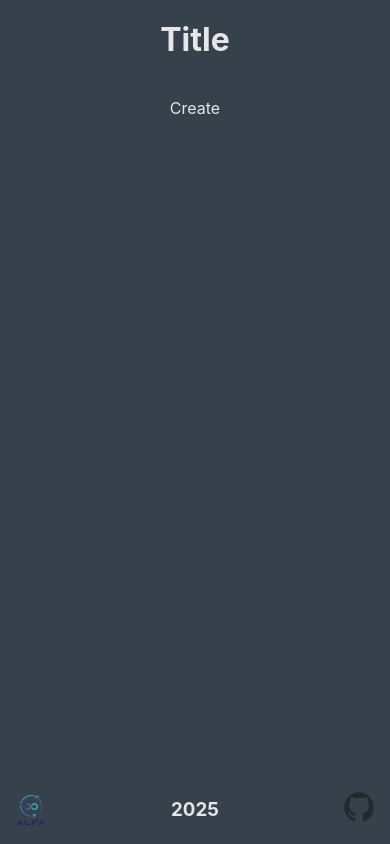
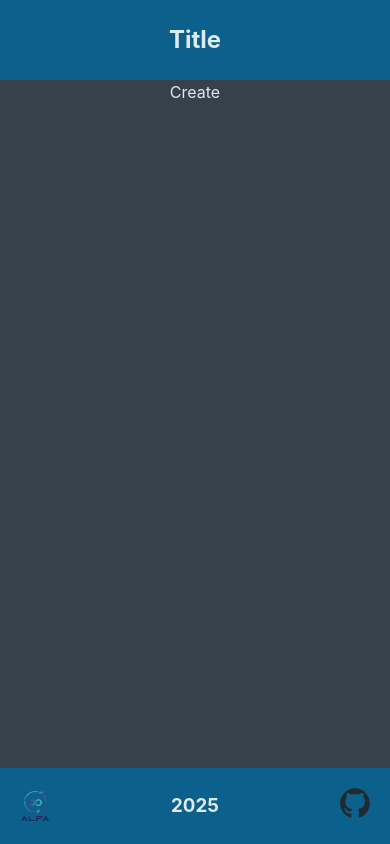
Before and after one commit to Wood85/alfa-test-task, a React (Vite) app: page /create-product in a window 390 px wide. Built offline with nearby package versions, Linux system fonts and the light colour scheme.

Commit message:
style: add responsive

```diff
--- a/src/App.css
+++ b/src/App.css
@@ -1,13 +1,6 @@
 #root {
-  max-width: 1280px;
+  width: 100%;
 	height: 100vh;
   margin: 0 auto;
-  padding: 2rem;
   text-align: center;
 }
-
-@media (max-width: 570px) {
-	#root {
-		padding: 1rem;
-	}
-}
--- a/src/components/Footer/Footer.module.css
+++ b/src/components/Footer/Footer.module.css
@@ -1,8 +1,15 @@
 .footer {
+	width: 100%;
+	background-color: var(--dark-blue-color);
+}
+
+.container {
+	max-width: 1280px;
+	margin: 0 auto;
 	display: flex;
 	align-items: center;
 	justify-content: space-between;
-	padding: 20px 0 0;
+	padding: 20px;
 }
 
 .logo {
@@ -17,11 +24,6 @@
 }
 
 @media (max-width: 768px) {
-  .footer {
-		display: flex;
-		align-items: center;
-		justify-content: space-between;
-	}
 
 	.logo,
 	.github_icon {
--- a/src/components/Footer/Footer.tsx
+++ b/src/components/Footer/Footer.tsx
@@ -6,6 +6,7 @@ import styles from "./Footer.module.css";
 function Footer() {
   return (
     <footer className={styles.footer}>
+			<div className={styles.container}>
 			  <div className={styles.logo}>
 			    <Link to="https://salfa.ru/" target="_blank">
 			  	  <img className={styles.img} src={logo} alt="logo"/>
@@ -17,6 +18,7 @@ function Footer() {
 			  	  <GithubIcon className={styles.github_icon}/>
 			  	</Link>
 			  </div>
+			</div>
 		</footer>
 	)
 }
--- a/src/components/Header/Header.module.css
+++ b/src/components/Header/Header.module.css
@@ -1,3 +1,8 @@
 .header {
 	height: 80px;
+	width: 100%;
+	background-color: var(--dark-blue-color);
+	display: flex;
+	justify-content: center;
+	align-items: center;
 }
--- a/src/components/Header/Header.tsx
+++ b/src/components/Header/Header.tsx
@@ -3,7 +3,7 @@ import styles from "./Header.module.css";
 function Header() {
   return (
     <header className={styles.header}>
-			<h1>Title</h1>
+			<h2>Title</h2>
 		</header>
 	)
 }
--- a/src/components/ProductCard/ProductCard.module.css
+++ b/src/components/ProductCard/ProductCard.module.css
@@ -10,6 +10,11 @@
 
 .card:hover {
 	background-color: var(--blue-color);
+	transition: all 0.3s;
+}
+
+.card:hover .img {
+	transform: scale(1.1);
 	transition: all 0.3s;
 }
 
@@ -53,6 +58,7 @@
 	height: 100%;
   object-fit: cover;
 	object-position: center;
+	transition: all 0.3s;
 }
 
 .heart_container,
@@ -61,7 +67,7 @@
 	width: 50px;
 	height: 50px;
 	top: 20px;
-	border-radius: 50px;
+	border-radius: 50%;
 	background-color: var(--white-color);
 	display: flex;
 	justify-content: center;
@@ -83,6 +89,7 @@
 
 .title {
 	margin: 0;
+	padding: 0 10px;
 }
 
 .price {
@@ -102,4 +109,26 @@
 	.card {
 		width: 100%;
 	}
+
+	.heart_container,
+  .trash_container {
+  	width: 40px;
+  	height: 40px;
+  	top: 15px;
+  }
+
+  .heart_container {
+  	right: 15px;
+  }
+
+  .trash_container {
+  	left: 15px;
+  }
+
+	.heart_icon,
+	.trash_icon {
+		width: 25px;
+		height: 25px;
+	}
+
 }
--- a/src/components/ProductCard/ProductCard.tsx
+++ b/src/components/ProductCard/ProductCard.tsx
@@ -30,8 +30,8 @@ function ProductCard(props: ProductCardProps) {
               <HeartIcon
                 className={
                   isLiked
-                    ? `${styles.heart} ${styles.favorites}`
-                    : `${styles.heart}`
+                    ? `${styles.heart_icon} ${styles.favorites}`
+                    : `${styles.heart_icon}`
                 }
               />
             </div>
--- a/src/pages/ProductsPage/ProductsPage.module.css
+++ b/src/pages/ProductsPage/ProductsPage.module.css
@@ -2,6 +2,9 @@
 	display: flex;
 	flex-direction: column;
 	gap: 50px;
+	padding-bottom: 50px;
+	max-width: 1280px;
+	margin: 0 auto;
 }
 
 .btns {
@@ -40,7 +43,21 @@
 
 
 @media (max-width: 570px) {
+
+	.page {
+		padding: 0 20px 30px;
+	}
+
 	.list {
 		padding: 0;
 	}
+
+	.btns {
+		gap: 10px;
+	}
+
+	.btn {
+		padding: 8px 15px;
+		min-width: 120px;
+	}
 }
```
Lines whose indentation alone changed are shown as unchanged.
